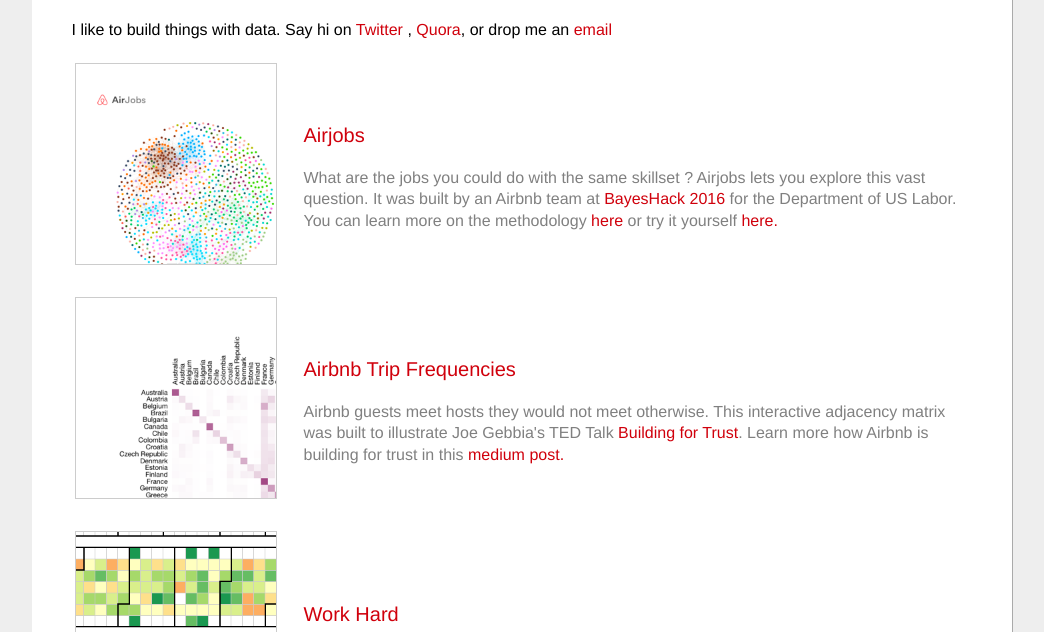
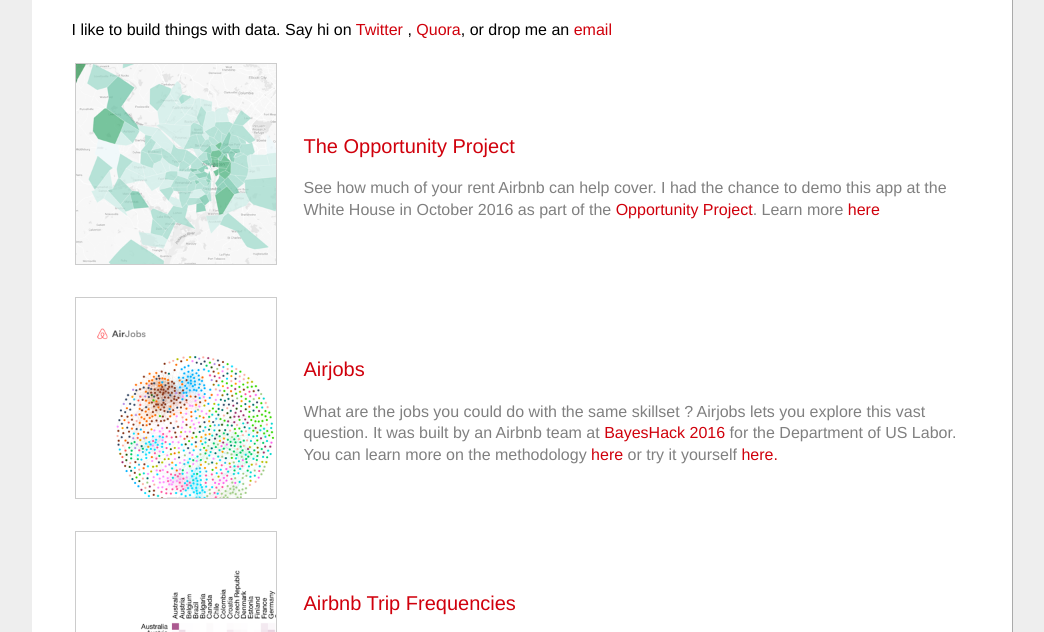
Before and after one commit to martindaniel4/martindaniel, a website: page index.html in a window 1280 px wide. Shown: the part 118-750 px from the top of the page, without its empty margins (118-1162 px from the left). Drawn offline with Linux system fonts and the light colour scheme.

Commit message:
add opportunity project

```diff
--- a/index.html
+++ b/index.html
@@ -22,6 +22,23 @@
 
 
     <table>
+
+      <tr>
+
+        <th>
+          <a href="https://opportunity.airbnbaction.com/" class="item">
+            <img src="images/opportunity.png" width="200" height="200">
+          </a>
+
+        </th>
+
+        <td>
+          <div style="color:#D0000C; font-size:20px; margin-bottom:20px;">The Opportunity Project </div>
+          <div style="color:grey">See how much of your rent Airbnb can help cover. I had the chance to demo this app at the White House in October 2016 as part of the <a href='http://opportunity.census.gov/'> Opportunity Project</a>. Learn more <a href='https://www.airbnbaction.com/airbnb-visits-the-white-house-unveils-housing-opportunity-calculator/'>here</a></div>
+
+        </td>
+
+      </tr>
 
       <tr>
 
```
Also changed, not shown: search/index.html (+5 -7 lines), images/opportunity.png (added).
